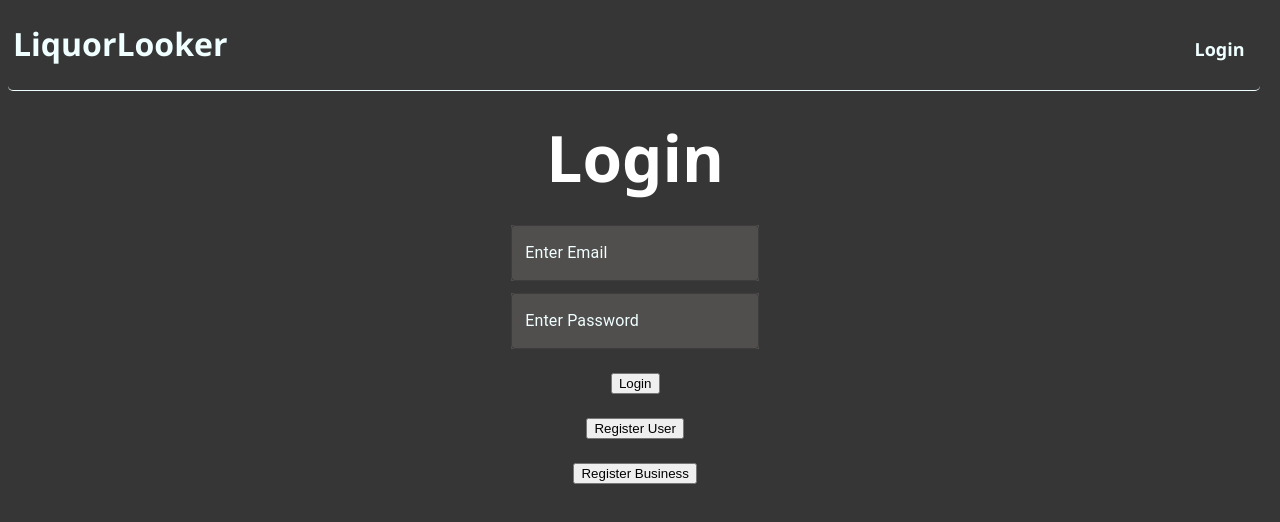
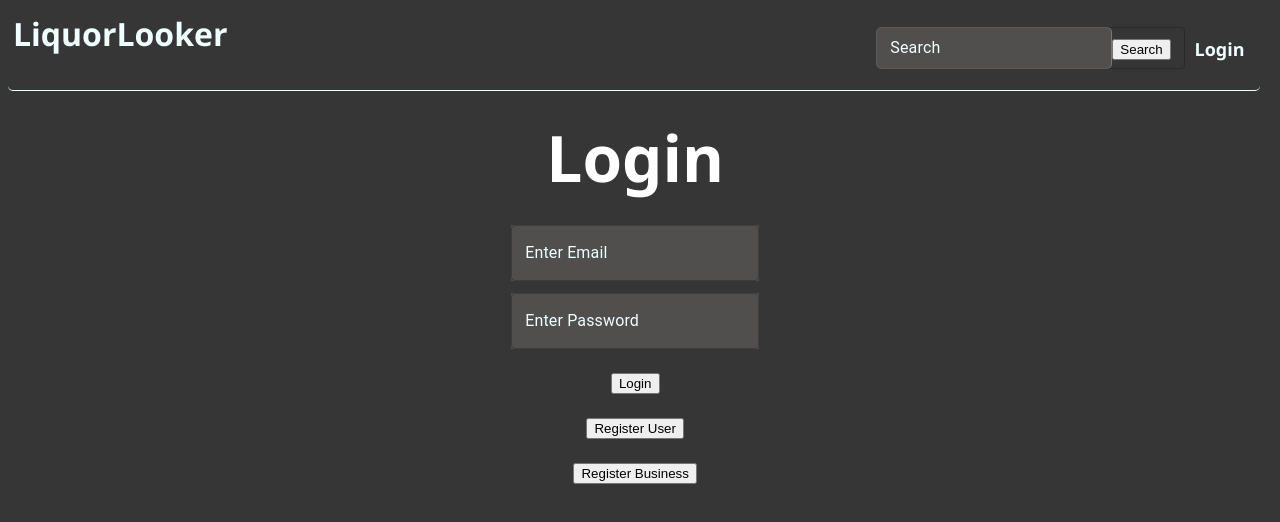
Before and after one commit to xlab-classes/cse442-spring2022-team-liquorlooker, a React (Create React App) app in the folder frontend/: page /login in a window 1280 px wide. Shown: the top 522 px of the page. Built offline with nearby package versions, Linux system fonts and the light colour scheme.

Commit message:
Added Business Page Search #84

```diff
--- a/frontend/src/components/Navbar/Layout.js
+++ b/frontend/src/components/Navbar/Layout.js
@@ -4,6 +4,7 @@ import "./Layout.css"
 import { TextField } from "@mui/material";
 
 const Layout = () => {
+  const [searchStore, setSearchStore] = React.useState("")
     return (
       <div className="container">
         {/* A "layout route" is a good place to put markup you want to
@@ -12,7 +13,7 @@ const Layout = () => {
           <nav className="navbar">
             <Link to="/" className="logo">LiquorLooker</Link>
             <ul className="nav-links">
-            {/* <div className="navbar-search">
+            { <div className="navbar-search">
               <TextField
                 id="navbar-search-tf"
                 label="Search"
@@ -21,12 +22,17 @@ const Layout = () => {
                 InputLabelProps={{
                   style: { color: "azure" },
                 }}
+                value={searchStore}
+                onChange={(event) => setSearchStore(event.target.value)}
                 InputProps={{
                   style: { color: "azure"},
+                  endAdornment: <Link to={`/businessInventory/${searchStore}`}>
+                    <button>Search</button>
+                  </Link>
                 }}
                 type="search"
               />
-            </div> */}
+            </div> }
               <li className="nav-item">
                 <Link to="/login" className="link">{localStorage.getItem("logged-in") ? "Profile" : "Login"}</Link>
               </li>
```
